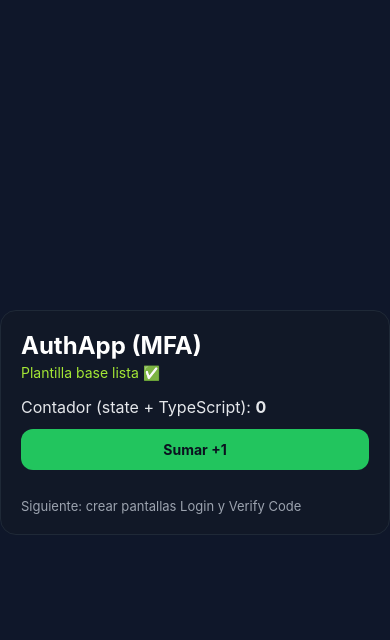
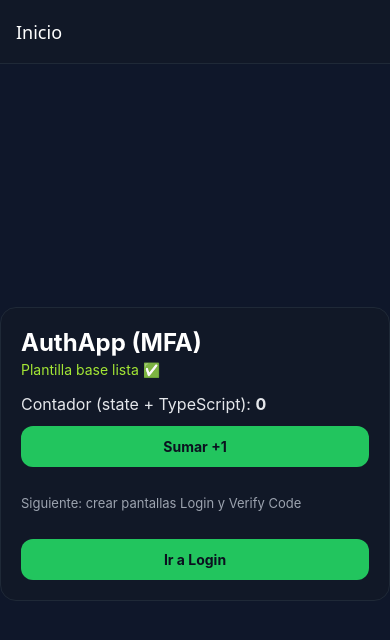
Before and after one commit to luisjcm/authapp-mfa, a React Native app: screen /Home in a window 390 px wide. Shown: the top 640 px of the page. Built offline with nearby package versions, Linux system fonts and the light colour scheme.

Commit message:
feat: navegación con Home, Login y Verify + tema oscuro

```diff
--- a/App.tsx
+++ b/App.tsx
@@ -1,51 +1,6 @@
-// App.tsx
-import { StatusBar } from 'expo-status-bar';
-import { SafeAreaView, View, Text, StyleSheet, Pressable } from 'react-native';
 import React from 'react';
-
-type ButtonProps = {
-  label: string;
-  onPress: () => void;
-};
-
-const PrimaryButton: React.FC<ButtonProps> = ({ label, onPress }) => (
-  <Pressable onPress={onPress} style={({ pressed }) => [styles.btn, pressed && { opacity: 0.8 }]}>
-    <Text style={styles.btnText}>{label}</Text>
-  </Pressable>
-);
+import RootNavigator from './navigation';
 
 export default function App() {
-  const [count, setCount] = React.useState<number>(0);
-
-  return (
-    <SafeAreaView style={styles.container}>
-      <View style={styles.card}>
-        <Text style={styles.title}>AuthApp (MFA)</Text>
-        <Text style={styles.subtitle}>Plantilla base lista ✅</Text>
-
-        <View style={{ height: 16 }} />
-
-        <Text style={styles.paragraph}>
-          Contador (state + TypeScript): <Text style={styles.bold}>{count}</Text>
-        </Text>
-        <PrimaryButton label="Sumar +1" onPress={() => setCount(c => c + 1)} />
-
-        <View style={{ height: 24 }} />
-        <Text style={styles.muted}>Siguiente: crear pantallas Login y Verify Code</Text>
-      </View>
-<StatusBar style="auto" />
-    </SafeAreaView>
-  );
+  return <RootNavigator />;
 }
-
-const styles = StyleSheet.create({
-  container: { flex: 1, backgroundColor: '#0f172a', alignItems: 'center', justifyContent: 'center', padding: 16 },
-  card: { width: '100%', maxWidth: 420, backgroundColor: '#111827', borderRadius: 16, padding: 20, borderWidth: 1, borderColor: '#1f2937' },
-  title: { color: 'white', fontSize: 24, fontWeight: '700' },
-  subtitle: { color: '#a3e635', marginTop: 4, fontSize: 14 },
-  paragraph: { color: '#e5e7eb', fontSize: 16 },
-  bold: { fontWeight: '700' },
-  btn: { marginTop: 12, backgroundColor: '#22c55e', paddingVertical: 12, borderRadius: 12, alignItems: 'center' },
-  btnText: { color: '#0b111f', fontWeight: '700' },
-  muted: {color: '#9ca3af',fontSize: 13,marginTop: 4,}
-});
--- /dev/null
+++ b/navigation/index.tsx
@@ -0,0 +1,73 @@
+import React from 'react';
+import { NavigationContainer, DefaultTheme, Theme } from '@react-navigation/native';
+import { createNativeStackNavigator } from '@react-navigation/native-stack';
+import Home from '../screens/home';
+import Login from '../screens/login';
+import VerifyCode from '../screens/VerifyCode';
+import { View, Text } from 'react-native';
+
+export type RootStackParamList = {
+  Home: undefined;
+  Login: undefined;
+  Verify: { destination: string };
+  Done: undefined;
+};
+
+const Stack = createNativeStackNavigator<RootStackParamList>();
+
+const MyTheme: Theme = {
+  ...DefaultTheme,
+  dark: true,
+  colors: {
+    ...DefaultTheme.colors,
+    background: '#0f172a',
+    card: '#111827',
+    text: '#ffffff',
+    border: '#1f2937',
+    primary: '#22c55e',
+    notification: '#22c55e',
+  },
+};
+
+function DoneScreen() {
+  return (
+    <View style={{ flex:1, alignItems:'center', justifyContent:'center' }}>
+      <Text style={{ color:'#fff', fontSize:22, fontWeight:'700' }}>✅ Sesión verificada</Text>
+    </View>
+  );
+}
+
+function LoginScreenWrapper({ navigation }: any) {
+  return <Login onSubmit={(value) => navigation.navigate('Verify', { destination: value })} />;
+}
+
+function VerifyScreenWrapper({ navigation, route }: any) {
+  const { destination } = route.params;
+  return (
+    <VerifyCode
+      destination={destination}
+      onVerify={(code) => { if (code.length === 6) navigation.replace('Done'); }}
+      onResend={() => {}}
+    />
+  );
+}
+
+export default function RootNavigator() {
+  return (
+    <NavigationContainer theme={MyTheme}>
+      <Stack.Navigator
+        initialRouteName="Home"
+        screenOptions={{
+          headerStyle: { backgroundColor: '#111827' },
+          headerTintColor: '#fff',
+          contentStyle: { backgroundColor: '#0f172a' },
+        }}
+      >
+        <Stack.Screen name="Home" component={Home} options={{ title: 'Inicio' }} />
+        <Stack.Screen name="Login" component={LoginScreenWrapper} options={{ title: 'Iniciar sesión' }} />
+        <Stack.Screen name="Verify" component={VerifyScreenWrapper} options={{ title: 'Verificación' }} />
+        <Stack.Screen name="Done" component={DoneScreen} options={{ title: 'Listo' }} />
+      </Stack.Navigator>
+    </NavigationContainer>
+  );
+}
--- a/package.json
+++ b/package.json
@@ -9,10 +9,14 @@
     "web": "expo start --web"
   },
   "dependencies": {
+    "@react-navigation/native": "^7.1.17",
+    "@react-navigation/native-stack": "^7.3.25",
     "expo": "~53.0.22",
     "expo-status-bar": "~2.2.3",
     "react": "19.0.0",
-    "react-native": "0.79.5"
+    "react-native": "0.79.5",
+    "react-native-safe-area-context": "5.4.0",
+    "react-native-screens": "~4.11.1"
   },
   "devDependencies": {
     "@babel/core": "^7.25.2",
--- /dev/null
+++ b/screens/VerifyCode.tsx
@@ -0,0 +1,48 @@
+import React from 'react';
+import { View, Text, TextInput, StyleSheet, Pressable } from 'react-native';
+
+type Props = {
+  onVerify: (code: string) => void;
+  onResend?: () => void;
+  destination?: string;
+};
+
+export default function VerifyCode({ onVerify, onResend, destination }: Props) {
+  const [code, setCode] = React.useState('');
+
+  return (
+    <View style={styles.wrap}>
+      <Text style={styles.title}>Verifica el código</Text>
+      {!!destination && (
+        <Text style={{ color:'#9ca3af', marginBottom:4 }}>
+          Te enviamos un código a {destination}
+        </Text>
+      )}
+      <TextInput
+        placeholder="123456"
+        placeholderTextColor="#9ca3af"
+        style={styles.input}
+        value={code}
+        onChangeText={setCode}
+        keyboardType="number-pad"
+        maxLength={6}
+      />
+      <Pressable style={styles.btn} onPress={() => code.length === 6 && onVerify(code)}>
+        <Text style={styles.btnTxt}>Confirmar</Text>
+      </Pressable>
+      {!!onResend && (
+        <Pressable onPress={onResend}>
+          <Text style={{ color:'#a3e635', marginTop:8 }}>Reenviar código</Text>
+        </Pressable>
+      )}
+    </View>
+  );
+}
+
+const styles = StyleSheet.create({
+  wrap:{ gap:12 },
+  title:{ color:'white', fontSize:20, fontWeight:'700' },
+  input:{ backgroundColor:'#111827', color:'white', padding:12, borderRadius:10, borderWidth:1, borderColor:'#1f2937', minWidth:260, letterSpacing:4, textAlign:'center' },
+  btn:{ backgroundColor:'#22c55e', padding:12, borderRadius:10, alignItems:'center' },
+  btnTxt:{ fontWeight:'700', color:'#0b111f' }
+});
--- /dev/null
+++ b/screens/home.tsx
@@ -0,0 +1,46 @@
+import React from 'react';
+import { SafeAreaView, View, Text, StyleSheet, Pressable } from 'react-native';
+
+const PrimaryButton = ({ label, onPress }: { label: string; onPress: () => void }) => (
+  <Pressable onPress={onPress} style={({ pressed }) => [styles.btn, pressed && { opacity: 0.85 }]}>
+    <Text style={styles.btnText}>{label}</Text>
+  </Pressable>
+);
+
+export default function Home({ navigation }: any) {
+  const [count, setCount] = React.useState<number>(0);
+
+  return (
+    <SafeAreaView style={styles.container}>
+      <View style={styles.card}>
+        <Text style={styles.title}>AuthApp (MFA)</Text>
+        <Text style={styles.subtitle}>Plantilla base lista ✅</Text>
+
+        <View style={{ height: 16 }} />
+
+        <Text style={styles.paragraph}>
+          Contador (state + TypeScript): <Text style={styles.bold}>{count}</Text>
+        </Text>
+        <PrimaryButton label="Sumar +1" onPress={() => setCount(c => c + 1)} />
+
+        <View style={{ height: 24 }} />
+        <Text style={styles.muted}>Siguiente: crear pantallas Login y Verify Code</Text>
+
+        <View style={{ height: 16 }} />
+        <PrimaryButton label="Ir a Login" onPress={() => navigation.navigate('Login')} />
+      </View>
+    </SafeAreaView>
+  );
+}
+
+const styles = StyleSheet.create({
+  container: { flex: 1, backgroundColor: '#0f172a', alignItems: 'center', justifyContent: 'center', padding: 16 },
+  card: { width: '100%', maxWidth: 420, backgroundColor: '#111827', borderRadius: 16, padding: 20, borderWidth: 1, borderColor: '#1f2937' },
+  title: { color: 'white', fontSize: 24, fontWeight: '700' },
+  subtitle: { color: '#a3e635', marginTop: 4, fontSize: 14 },
+  paragraph: { color: '#e5e7eb', fontSize: 16 },
+  bold: { fontWeight: '700' },
+  btn: { marginTop: 12, backgroundColor: '#22c55e', paddingVertical: 12, borderRadius: 12, alignItems: 'center' },
+  btnText: { color: '#0b111f', fontWeight: '700' },
+  muted: { color: '#9ca3af', fontSize: 13, marginTop: 4 }
+});
--- /dev/null
+++ b/screens/login.tsx
@@ -0,0 +1,37 @@
+import React from 'react';
+import { View, Text, TextInput, StyleSheet, Pressable } from 'react-native';
+
+type Props = { onSubmit: (value: string) => void };
+
+export default function Login({ onSubmit }: Props) {
+  const [value, setValue] = React.useState('');
+
+  return (
+    <View style={styles.wrap}>
+      <Text style={styles.title}>Iniciar sesión</Text>
+      <TextInput
+        placeholder="Email o teléfono"
+        placeholderTextColor="#9ca3af"
+        style={styles.input}
+        value={value}
+        onChangeText={setValue}
+        autoCapitalize="none"
+        keyboardType="email-address"
+      />
+      <Pressable
+        style={styles.btn}
+        onPress={() => value.trim() && onSubmit(value.trim())}
+      >
+        <Text style={styles.btnTxt}>Enviar código</Text>
+      </Pressable>
+    </View>
+  );
+}
+
+const styles = StyleSheet.create({
+  wrap:{ gap:12 },
+  title:{ color:'white', fontSize:20, fontWeight:'700' },
+  input:{ backgroundColor:'#111827', color:'white', padding:12, borderRadius:10, borderWidth:1, borderColor:'#1f2937', minWidth:260 },
+  btn:{ backgroundColor:'#22c55e', padding:12, borderRadius:10, alignItems:'center' },
+  btnTxt:{ fontWeight:'700', color:'#0b111f' }
+});
```
Also changed, not shown: 1 other file (tests, documents, lock files or other folders).
